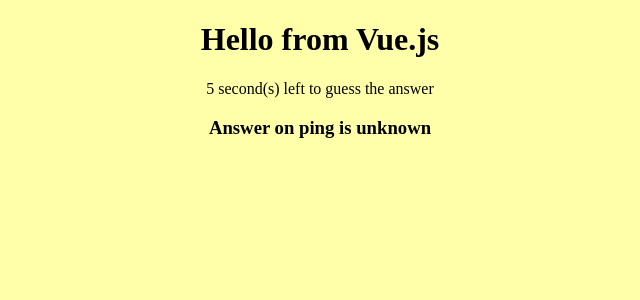
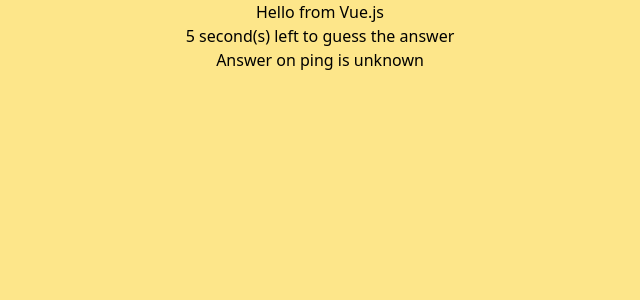
Before and after one commit to bjakushka/iptv-manager, a Vue app: page / in a window 1280 px wide. Shown: the top 300 px of the page, without its empty margins (320-960 px from the left). Built offline with nearby package versions, Linux system fonts and the light colour scheme.

Commit message:
Add tailwindcss as css-framework for the app
- add nodejs packages required for building tailwindcss
- modify configuration of webpack to build project with tailwindcss
- update version of frontend to `0.0.1`
- mention in readme that minimum version of nodejs have to ve 12.13.0

See: #4

```diff
--- /dev/null
+++ b/postcss.config.js
@@ -0,0 +1,7 @@
+module.exports = {
+    plugins: {
+        'postcss-import': {},
+        tailwindcss: {},
+        autoprefixer: {},
+    }
+};
--- a/src/assets/styles.css
+++ b/src/assets/styles.css
@@ -1,3 +1,7 @@
+@import "tailwindcss/base.css";
+@import "tailwindcss/components.css";
+@import "tailwindcss/utilities.css";
+
 body {
-    background: #ffffaa;
+    @apply bg-yellow-200;
 }
--- /dev/null
+++ b/tailwind.config.js
@@ -0,0 +1,19 @@
+module.exports = {
+    purge: {
+        // change to `true` to force turning on
+        //
+        // it's useful to disable it during development -
+        // you will be able to see all possible styles in dev-tool
+        enabled: false,
+        content: [
+            './src/**/*.html',
+            './src/**/*.js',
+        ]
+    },
+    darkMode: false,
+    theme: {
+        extend: {},
+    },
+    variants: {},
+    plugins: [],
+};
--- a/webpack.config.js
+++ b/webpack.config.js
@@ -30,10 +30,11 @@
     module: {
         rules: [
             {
-                test: /\.css$/,
+                test: /\.css$/i,
                 use: [
-                    MiniCssExtractPlugin.loader,
-                    'css-loader'
+                    MiniCssExtractPlugin.loader, // or `'style-loader'` in dev
+                    'css-loader',
+                    'postcss-loader',
                 ]
             },
             {
```
Also changed, not shown: package.json (+6 -1 lines), 2 other files (tests, documents, lock files or other folders).
